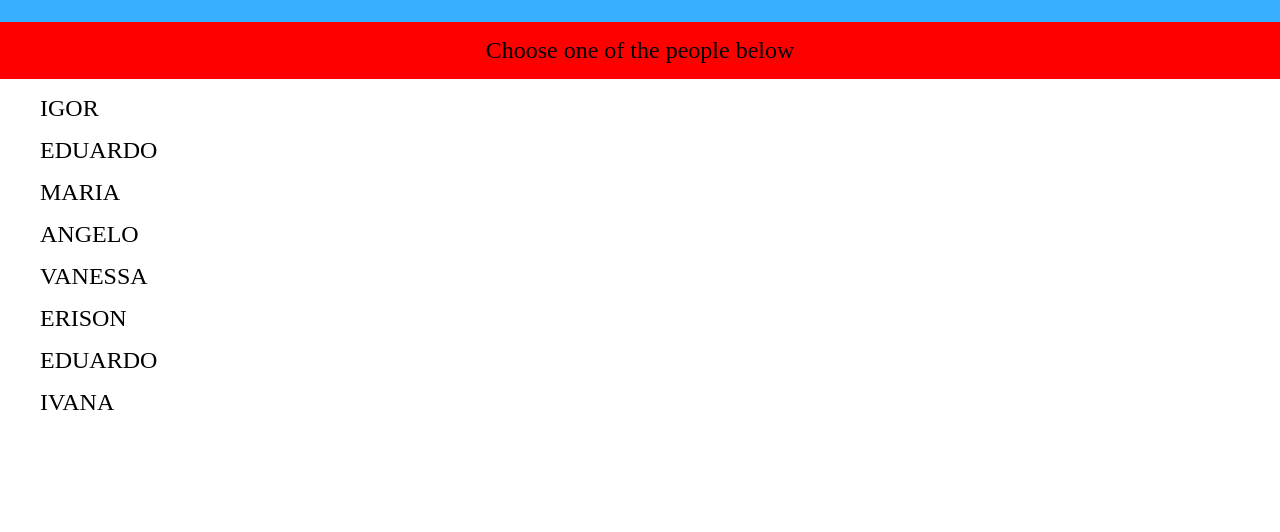
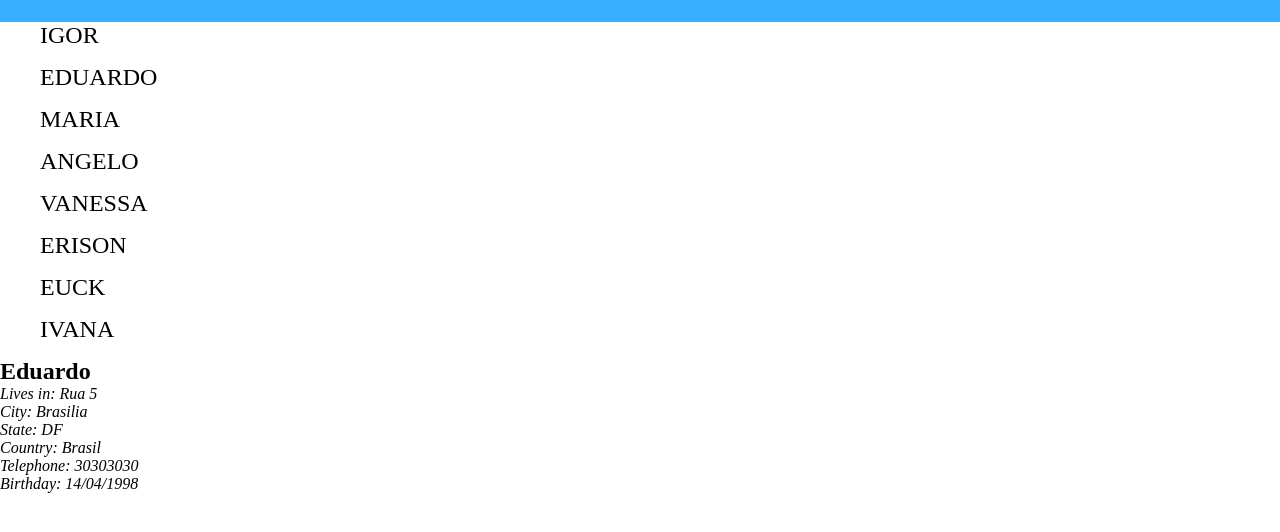
Before and after one commit to igorwessel/Cause_Effect_App, a plain HTML site: page releases/1.0/index.html in a window 1280 px wide. Both pictures are taken after a click on the item "EDUARDO". Shown: the part 128-660 px from the top of the page. Drawn offline with nearby package versions, Linux system fonts and the light colour scheme.

Commit message:
Implemented the person details.

```diff
--- a/releases/1.0/index.css
+++ b/releases/1.0/index.css
@@ -1,5 +1,8 @@
-body {
+* {
     margin: 0;
+}
+
+body, html {
     width: 100%;
 }
 
@@ -13,19 +16,10 @@ body {
     background-color: rgb(57, 176, 255);
 }
 
-main {
-    margin: 0;
-}
-
-article {
-    padding: 15px;
-    background-color: red;
-    text-align: center;
-    font-size: 1.5em;
-}
-
-article p {
-    margin: 0;
+.main {
+    display: inline-block;
+    width: 100%;
+    margin: 0 auto;
 }
 
 .people {
@@ -35,9 +29,6 @@ article p {
 .people li {
     text-transform: uppercase;
     font-size: 1.5em;
+    cursor: pointer;
     margin-bottom: 15px;
 }
-
-.active {
-    background-color: orange;
-}
--- a/releases/1.0/index.html
+++ b/releases/1.0/index.html
@@ -12,11 +12,8 @@
     <div class="logo">
         <h1>Cause Effect</h1>
     </div>
-    <main>
-        <article>
-            <p>Choose one of the people below</p>
-        </article>
-    </main>
+    <div class="main">
+    </div>
 </body>
 <script src="https://cdnjs.cloudflare.com/ajax/libs/animejs/3.1.0/anime.min.js"></script>
 <script src="index.js"></script>
--- a/releases/1.0/index.js
+++ b/releases/1.0/index.js
@@ -5,7 +5,7 @@ const people = [
     { name: 'Angelo', street: 'Rua 25', city: 'Rio de Janeiro', state: 'RJ', country: 'Brasil', telephone: '30303030', birthday: '14/02/1995' },
     { name: 'Vanessa', street: 'Rua 4', city: 'Minas Gerais', state: 'MG', country: 'Brasil', telephone: '30303030', birthday: '14/02/1976' },
     { name: 'Erison', street: 'Rua Braz', city: 'Santos', state: 'SP', country: 'Brasil', telephone: '30303030', birthday: '14/05/1980' },
-    { name: 'Eduardo', street: 'Rua 23', city: 'Florianopolis', state: 'SC', country: 'Brasil', telephone: '30303030', birthday: '14/02/1988' },
+    { name: 'Euck', street: 'Rua 23', city: 'Florianopolis', state: 'SC', country: 'Brasil', telephone: '30303030', birthday: '14/02/1988' },
     { name: 'Ivana', street: 'Rua 20', city: 'Porto Alegre', state: 'RS', country: 'Brasil', telephone: '30303030', birthday: '14/02/1992' },
 ]
 
@@ -20,10 +20,32 @@ for (const person of people) {
     ul_people.appendChild(li_element)
 }
 
-main_element.appendChild(ul_people)
+// main_element.appendChild(ul_people)
+document.querySelector('.main').appendChild(ul_people)
+const div = document.createElement('div')
+const aside = document.createElement('aside')
+const h1 = document.createElement('h1')
+const address = document.createElement('address')
+
+aside.classList.add('details')
+aside.appendChild(h1)
+aside.appendChild(address)
+
+document.querySelector('.main').appendChild(aside)
+
 
 document.querySelectorAll('li').forEach((li) => {
     li.addEventListener('click', (event) => {
-
+        for (const person of people) {
+            if (person.name.toUpperCase() == li.innerText) {
+                h1.innerText = person.name
+                address.innerText = `Lives in: ${person.street}
+City: ${person.city}
+State: ${person.state}
+Country: ${person.country}
+Telephone: ${person.telephone}
+Birthday: ${person.birthday}`
+            }
+        }
     })
 })
```
